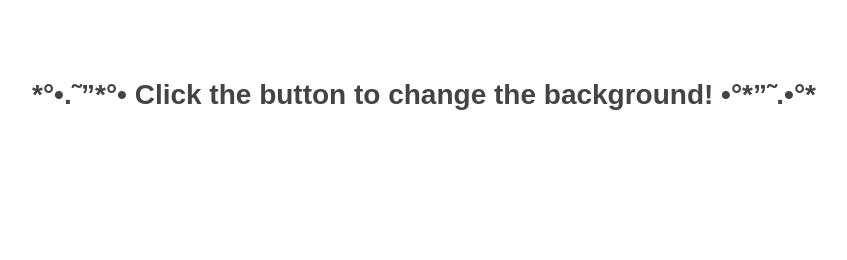
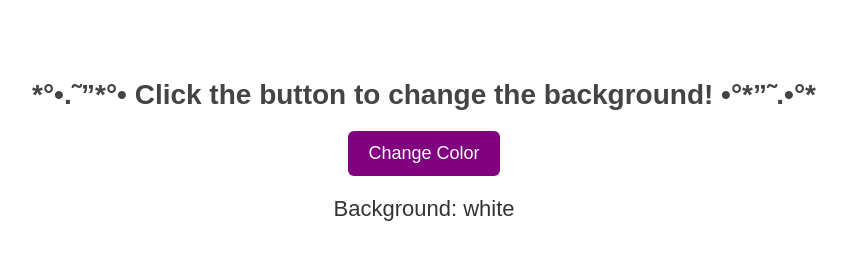
Before and after one commit to Shreeya375/colorchanger, a plain HTML site: page index.html in a window 1280 px wide. Shown: the whole page, without its empty margins (216-1063 px from the left). Drawn offline with Linux system fonts and the light colour scheme.

Commit message:
formating fix

```diff
--- a/index.html
+++ b/index.html
@@ -41,8 +41,14 @@
         font-size: 22px;
         color: #333;
       }
-    </style>
-</head>
+        </style>
+    </head>
 <body>
 
 <h1> *°•.˜”*°• Click the button to change the background! •°*”˜.•°* </h1>
+
+<button id="btn">Change Color</button>
+
+<p id="colorName">Background: white</p>
+
+<script>
```
